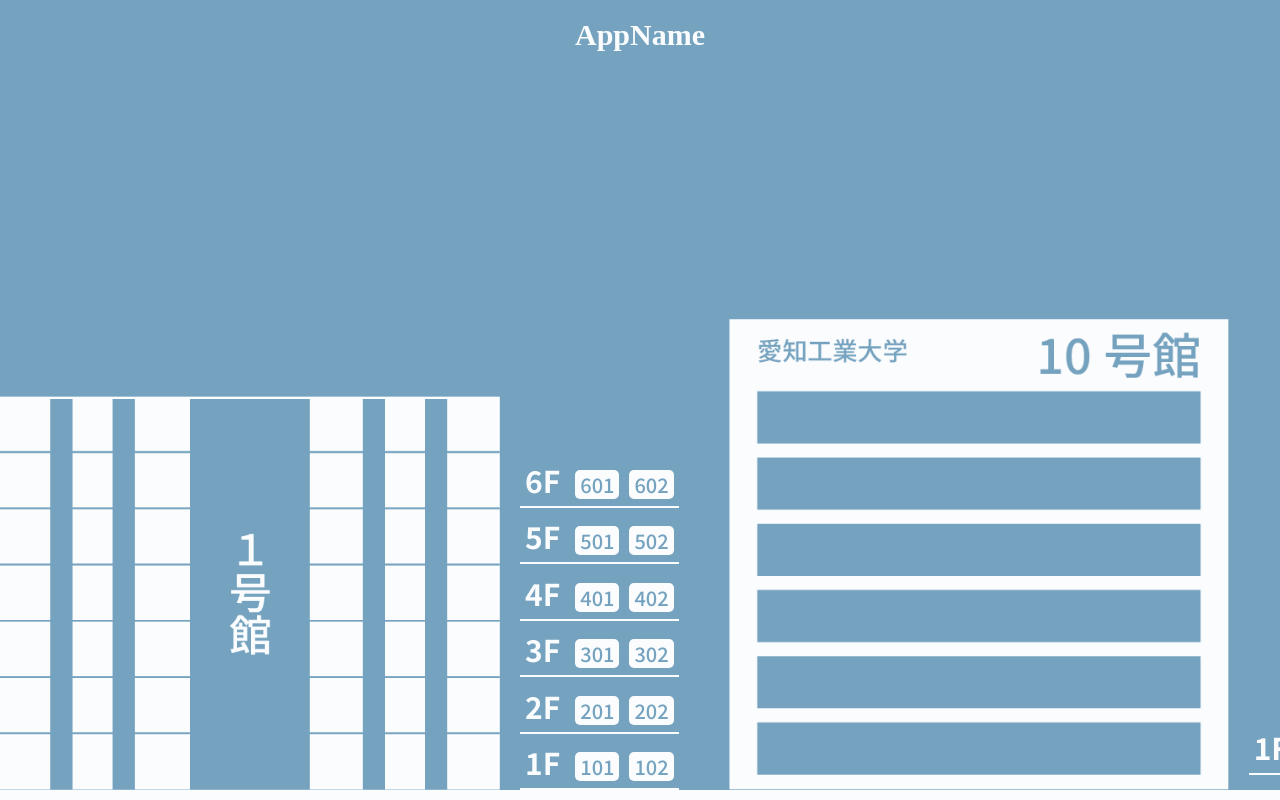
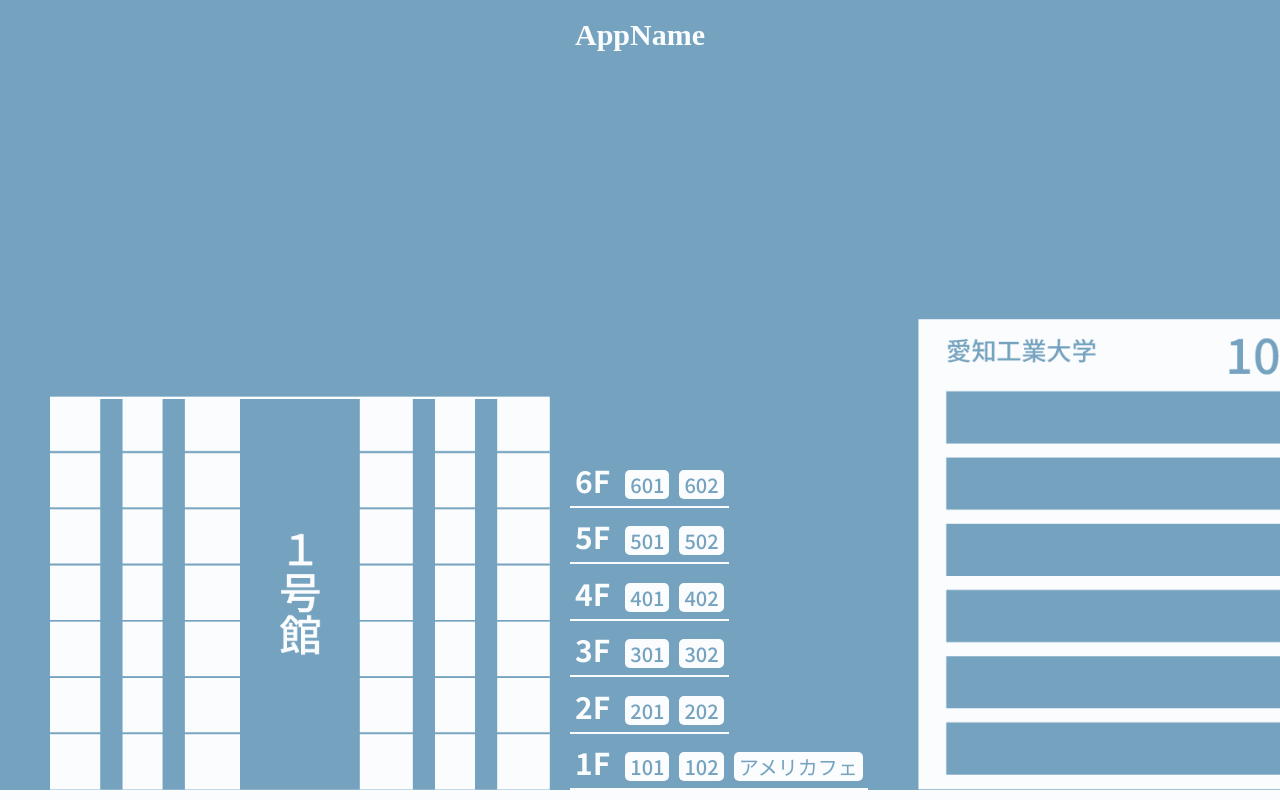
Before and after one commit to SystemEngineeringTeam/geekcamp-2023-vol9, a Next.js app in the folder frontend/: page / in a window 1280 px wide. Built offline with nearby package versions, Linux system fonts and the light colour scheme.

Commit message:
fix: APIに合わせて型を修正

```diff
--- a/frontend/components/page/Builds.tsx
+++ b/frontend/components/page/Builds.tsx
@@ -3,50 +3,50 @@
 import { useRouter } from "next/router";
 import { useEffect } from "react";
 import { useRecoilState } from "recoil";
-import { stayCountsState } from "../recoil/state";
-import { getBottomSpace, getGap } from "../util/util";
+import { staycountsState } from "../recoil/state";
+import { getStyle } from "../util/util";
 
 export default function Builds() {
-  const [stayCounts, setStayCounts] = useRecoilState(stayCountsState);
+  const [staycounts, setStaycounts] = useRecoilState(staycountsState);
   const router = useRouter();
 
   useEffect(() => {
     const res = stayCountsResponse;
-    if (res.type === "succeeded") {
-      setStayCounts(res.content.staycounts);
-    }
-  }, [setStayCounts]);
+    setStaycounts(res.staycounts);
+  }, [setStaycounts]);
 
   return (
     <div className={styles.builds}>
-      {Object.keys(stayCounts).map((key) => (
-        <div className={styles.build} key={key}>
+      {staycounts.map((staycount) => (
+        <div className={styles.build} key={staycount.building}>
           <div
             className={styles.image_container}
             style={{
-              backgroundImage: `url(/images/${key}.png)`,
+              backgroundImage: `url(/images/${staycount.building}.png)`,
             }}
           ></div>
 
           <div
             className={styles.selecter}
-            style={{ paddingBottom: `${getBottomSpace(key)}px` }}
+            style={{
+              paddingBottom: `${getStyle(staycount.building).bottomSpace}px`,
+            }}
           >
-            {stayCounts[key].areas.map((area) => (
+            {staycount.floors.map((floor) => (
               <div
                 className={styles.area}
-                style={{ marginTop: `${getGap(key)}px` }}
-                key={area.name}
+                style={{ marginTop: `${getStyle(staycount.building).gap}px` }}
+                key={floor.floor}
               >
-                <h2 className={styles.area_name}>{area.name}</h2>
+                <h2 className={styles.area_name}>{floor.floor}F</h2>
 
-                {area.rooms.map((room) => (
+                {floor.rooms.map((room) => (
                   <span
                     className={styles.room}
                     onClick={() =>
                       router.push({
                         pathname: "/congestion",
-                        query: { roomId: `${key}-${area.name}-${room.name}` },
+                        query: { roomId: `${room.id}` },
                       })
                     }
                     key={room.name}
--- a/frontend/components/recoil/state.ts
+++ b/frontend/components/recoil/state.ts
@@ -1,12 +1,12 @@
-import { StayCounts, StayCountsResponse } from "@/types";
 import { atom } from "recoil";
+import { Staycount } from "@/types";
 
 export const headerShadowState = atom({
   key: "headerShadowState",
   default: false,
 });
 
-export const stayCountsState = atom<StayCounts>({
+export const staycountsState = atom<Staycount[]>({
   key: "stayCountsState",
-  default: {},
+  default: [],
 });
--- a/frontend/components/util/util.ts
+++ b/frontend/components/util/util.ts
@@ -1,21 +1,13 @@
-export function getBottomSpace(buildId: string): number {
+export function getStyle(buildId: string): {
+  gap: number;
+  bottomSpace: number;
+} {
   switch (buildId) {
-    case "bldg1":
-      return 0;
-    case "bldg10":
-      return 15;
+    case "1号館":
+      return { gap: 6.5, bottomSpace: 0 };
+    case "10号館":
+      return { gap: 15, bottomSpace: 17 };
     default:
-      return 0;
+      return { gap: 6.5, bottomSpace: 0 };
   }
 }
-
-export function getGap(buildId: string): number {
-  switch (buildId) {
-    case "bldg1":
-      return 6.5;
-    case "bldg10":
-      return 17;
-    default:
-      return 0;
-  }
-}
--- a/frontend/const/index.tsx
+++ b/frontend/const/index.tsx
@@ -1,68 +1,101 @@
-import { StayCountsResponse } from "@/types";
+import { StaycountsResponse } from "@/types";
 
-export const stayCountsResponse: StayCountsResponse = {
-  type: "succeeded",
-  content: {
-    staycounts: {
-      bldg1: {
-        name: "1号館",
-        areas: [
+export const stayCountsResponse: StaycountsResponse = {
+  staycounts: [
     {
-            name: "1F",
+      building: "1号館",
+      floors: [
+        {
+          floor: 1,
           rooms: [
-              { name: "101", staycount: 10 },
-              { name: "102", staycount: 13 },
+            { id: 1, name: "101", staycount: 10 },
+            { id: 2, name: "102", staycount: 13 },
+            { id: 100, name: "アメリカフェ", staycount: 13 },
           ],
         },
         {
-            name: "2F",
+          floor: 2,
           rooms: [
-              { name: "201", staycount: 10 },
-              { name: "202", staycount: 13 },
+            { id: 3, name: "201", staycount: 10 },
+            { id: 4, name: "202", staycount: 13 },
           ],
         },
         {
-            name: "3F",
+          floor: 3,
           rooms: [
-              { name: "301", staycount: 10 },
-              { name: "302", staycount: 13 },
+            { id: 5, name: "301", staycount: 10 },
+            { id: 6, name: "302", staycount: 13 },
           ],
         },
         {
-            name: "4F",
+          floor: 4,
           rooms: [
-              { name: "401", staycount: 10 },
-              { name: "402", staycount: 13 },
+            { id: 7, name: "401", staycount: 10 },
+            { id: 8, name: "402", staycount: 13 },
           ],
         },
         {
-            name: "5F",
+          floor: 5,
           rooms: [
-              { name: "501", staycount: 10 },
-              { name: "502", staycount: 13 },
+            { id: 9, name: "501", staycount: 10 },
+            { id: 10, name: "502", staycount: 13 },
           ],
         },
         {
-            name: "6F",
+          floor: 6,
           rooms: [
-              { name: "601", staycount: 10 },
-              { name: "602", staycount: 13 },
+            { id: 11, name: "601", staycount: 10 },
+            { id: 12, name: "602", staycount: 13 },
           ],
         },
       ],
     },
-      bldg10: {
-        name: "10号館",
-        areas: [
     {
-            name: "1F",
+      building: "10号館",
+      floors: [
+        {
+          floor: 1,
           rooms: [
-              { name: "玉森研", staycount: 10 },
-              { name: "xx研", staycount: 13 },
+            { id: 1, name: "101", staycount: 10 },
+            { id: 2, name: "102", staycount: 13 },
+          ],
+        },
+        {
+          floor: 2,
+          rooms: [
+            { id: 3, name: "201", staycount: 10 },
+            { id: 4, name: "202", staycount: 13 },
+          ],
+        },
+        {
+          floor: 3,
+          rooms: [
+            { id: 5, name: "301", staycount: 10 },
+            { id: 6, name: "302", staycount: 13 },
+          ],
+        },
+        {
+          floor: 4,
+          rooms: [
+            { id: 7, name: "401", staycount: 10 },
+            { id: 8, name: "402", staycount: 13 },
+          ],
+        },
+        {
+          floor: 5,
+          rooms: [
+            { id: 9, name: "501", staycount: 10 },
+            { id: 10, name: "502", staycount: 13 },
+          ],
+        },
+        {
+          floor: 6,
+          rooms: [
+            { id: 11, name: "601", staycount: 10 },
+            { id: 12, name: "602", staycount: 13 },
           ],
         },
       ],
     },
-    },
-  },
+  ],
 };
--- a/frontend/pages/api/hello.ts
+++ /dev/null
@@ -1,13 +0,0 @@
-// Next.js API route support: https://nextjs.org/docs/api-routes/introduction
-import type { NextApiRequest, NextApiResponse } from 'next'
-
-type Data = {
-  name: string
-}
-
-export default function handler(
-  req: NextApiRequest,
-  res: NextApiResponse<Data>
-) {
-  res.status(200).json({ name: 'John Doe' })
-}
--- a/frontend/styles/Builds.module.scss
+++ b/frontend/styles/Builds.module.scss
@@ -30,7 +30,7 @@
       padding-left: 10px;
       display: flex;
       flex-direction: column-reverse;
-      justify-content: end;
+      justify-content: flex-start;
 
       .area {
         height: 50px;
@@ -63,8 +63,11 @@
     }
 
     scroll-snap-align: start;
+    scroll-margin-left: 50px;
+
     @media (max-width: 1000px) {
       scroll-snap-align: initial;
+      scroll-margin-left: initial;
 
       .image_container,
       .selecter {
```
Also changed, not shown: frontend/components/page/Congestion.tsx (+8 -10 lines), frontend/components/ui/room.tsx (+10 -9 lines), frontend/types/index.tsx (+61 -12 lines), frontend/public/images/10号館.png (renamed from frontend/public/images/bldg10.png), frontend/public/images/1号館.png (renamed from frontend/public/images/bldg1.png). Lines whose indentation alone changed are shown as unchanged.
